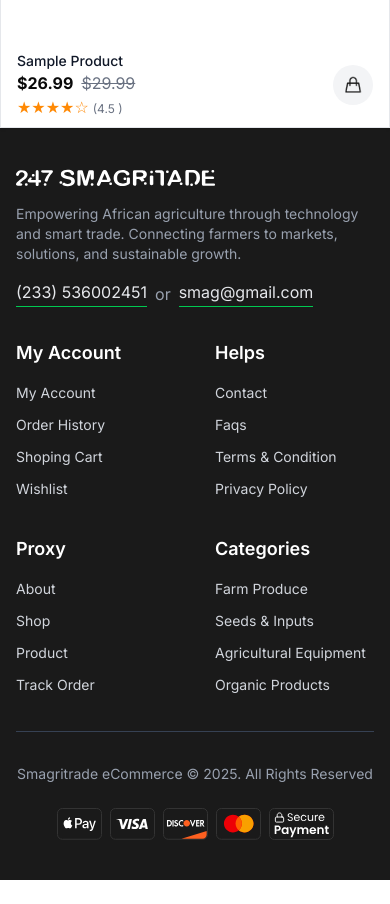
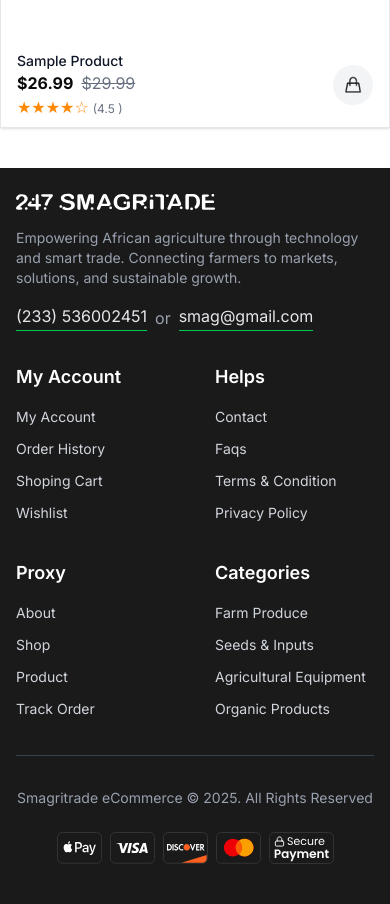
Before and after one commit to Anonymous-Roys/smabuyer, a Next.js app: page / in a window 390 px wide. Shown: the part 3780-4684 px from the top of the page. Before the commit the page ends 4660 px from the top, so only its background shows below. Built offline with nearby package versions, Linux system fonts and the light colour scheme.

Commit message:
added mt-10 to footer

```diff
--- a/app/(customers)/page.tsx
+++ b/app/(customers)/page.tsx
@@ -10,8 +10,6 @@ export const meta: Metadata = {
   title: "Customers",
   description: "Customers",
 };
-import HotDealsSection from "@/components/landing/HotDealsSection";
-import FeaturedDeals from "@/components/landing/FeaturedDeals";
 
 const HomePage = () => {
   return (
--- a/components/layout/footer.tsx
+++ b/components/layout/footer.tsx
@@ -28,8 +28,8 @@ const FooterSection = ({ title, children }: FooterSectionProps) => (
 
 const Footer = () => {
   return (
-    <footer className="bg-[#1A1A1A] text-gray-200">
-      <div className="container mx-auto px-4 py-10">
+    <footer className="bg-[#1A1A1A] text-gray-200 mt-10">
+      <div className="container mx-auto px-4 pt-6 md:pt-10 pb-10">
         {/* Main footer content */}
         <div className="grid grid-cols-1 md:grid-cols-2 lg:grid-cols-3 gap-8">
           {/* Brand section */}
```
